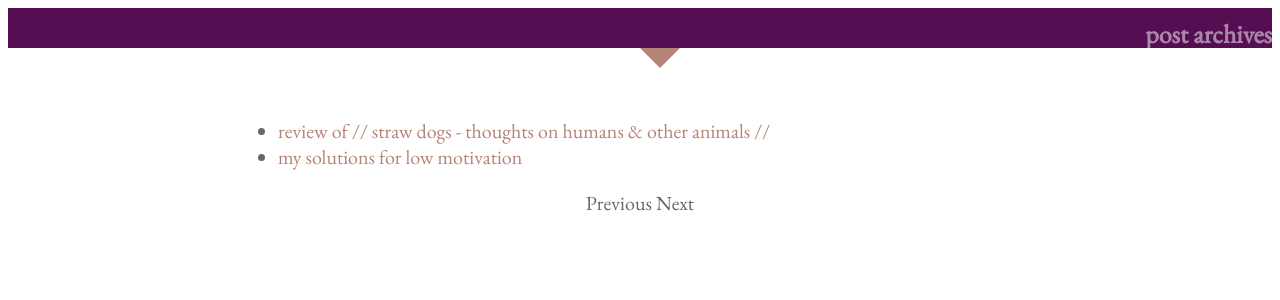
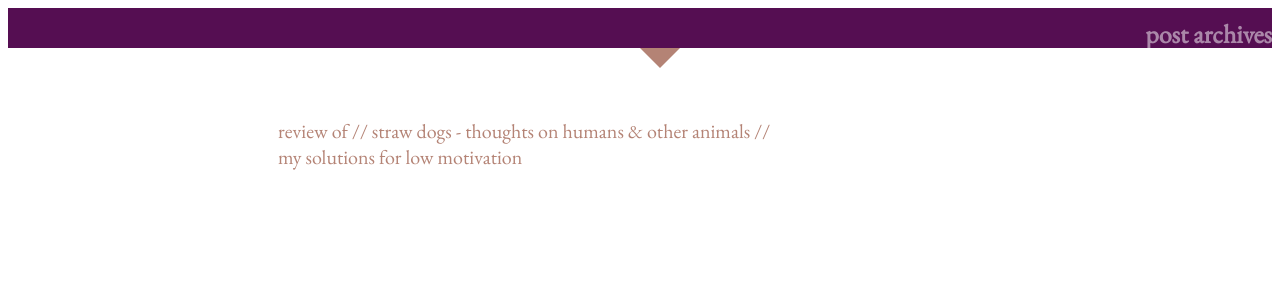
Before and after one commit to squidnee/squidnee.github.io, a Jekyll site: the page built from archives.html, in a window 1280 px wide. Shown: the top 300 px of the page. Built offline with Jekyll 4.4.1, drawn with Linux system fonts in a browser that asks for light colours; some web fonts are replaced.

Commit message:
updating archives style

```diff
--- a/archives.html
+++ b/archives.html
@@ -6,23 +6,9 @@ title: post archives
   <div class="index">
     <ul>
       {% for post in site.posts %}
-      <li>
+      <div>
         <a href="{{ post.url }}">{{ post.title }}</a>
-      </li>
+      </div>
       {% endfor %}
     </ul>
   </div>
-
-<div class="paginator">
-  {% if paginator.previous_page %}
-    <a href="{{ paginator.previous_page_path }}" class="previous">Previous</a>
-  {% else %}
-    <span class="previous">Previous</span>
-  {% endif %}
-
-  {% if paginator.next_page %}
-    <a href="{{ paginator.next_page_path }}" class="next">Next</a>
-  {% else %}
-    <span class="next ">Next</span>
-  {% endif %}
-</div>
```
